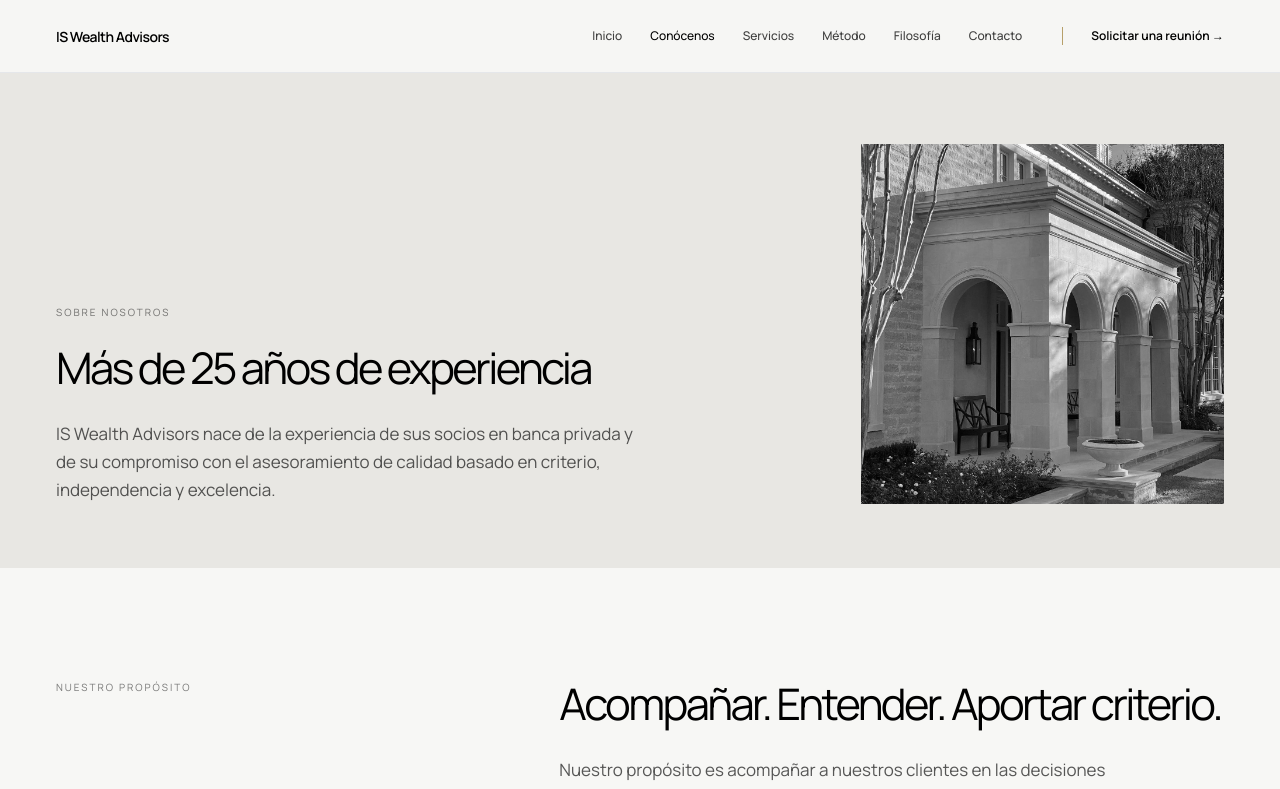
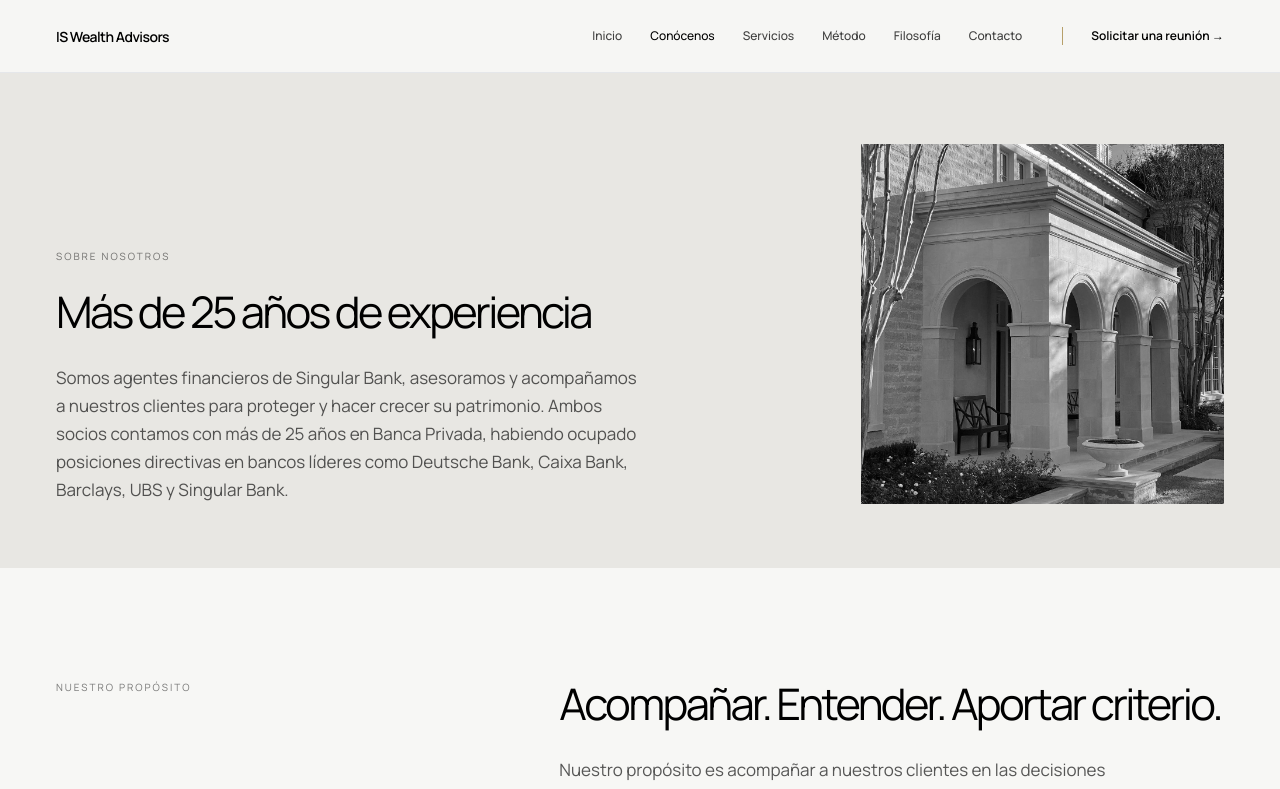
Before and after one commit to alvaroidef-cyber/IS-website, a React (Vite) app: page /firma in a window 1280 px wide. Shown: the top 789 px of the page. Built offline with nearby package versions, Linux system fonts and the light colour scheme.

Commit message:
Replace paragraph in SOBRE NOSOTROS section with new text about Singular Bank agents and team experience

```diff
--- a/src/pages/firma.tsx
+++ b/src/pages/firma.tsx
@@ -6,7 +6,7 @@ export default function Firma() {
       {/* SOBRE NOSOTROS */}
       <section className="relative min-h-[60dvh] overflow-hidden bg-[#E8E7E3] px-6 pb-16 pt-36 md:px-10 lg:px-14">
         <div className="mx-auto grid max-w-[1440px] items-end gap-10 md:grid-cols-12">
-          <div className="relative z-10 md:col-span-8"><p className="mb-6 text-[10px] uppercase tracking-[0.2em] text-[#111111]/55">Sobre nosotros</p><h1 className="max-w-[820px] text-[clamp(28px,3.4vw,48px)] font-normal leading-[1.1] tracking-[-0.06em]">Más de 25 años de experiencia</h1><p className="mt-7 max-w-[590px] text-[17px] leading-7 text-[#111111]/70">IS Wealth Advisors nace de la experiencia de sus socios en banca privada y de su compromiso con el asesoramiento de calidad basado en criterio, independencia y excelencia.</p></div>
+          <div className="relative z-10 md:col-span-8"><p className="mb-6 text-[10px] uppercase tracking-[0.2em] text-[#111111]/55">Sobre nosotros</p><h1 className="max-w-[820px] text-[clamp(28px,3.4vw,48px)] font-normal leading-[1.1] tracking-[-0.06em]">Más de 25 años de experiencia</h1><p className="mt-7 max-w-[590px] text-[17px] leading-7 text-[#111111]/70">Somos agentes financieros de Singular Bank, asesoramos y acompañamos a nuestros clientes para proteger y hacer crecer su patrimonio. Ambos socios contamos con más de 25 años en Banca Privada, habiendo ocupado posiciones directivas en bancos líderes como Deutsche Bank, Caixa Bank, Barclays, UBS y Singular Bank.</p></div>
           <div className="h-[240px] md:col-span-4 md:h-[360px]"><img src="/images/arch-classical.jpg" alt="Arquitectura de líneas serenas" className="editorial-image h-full w-full object-cover" /></div>
         </div>
       </section>
```
